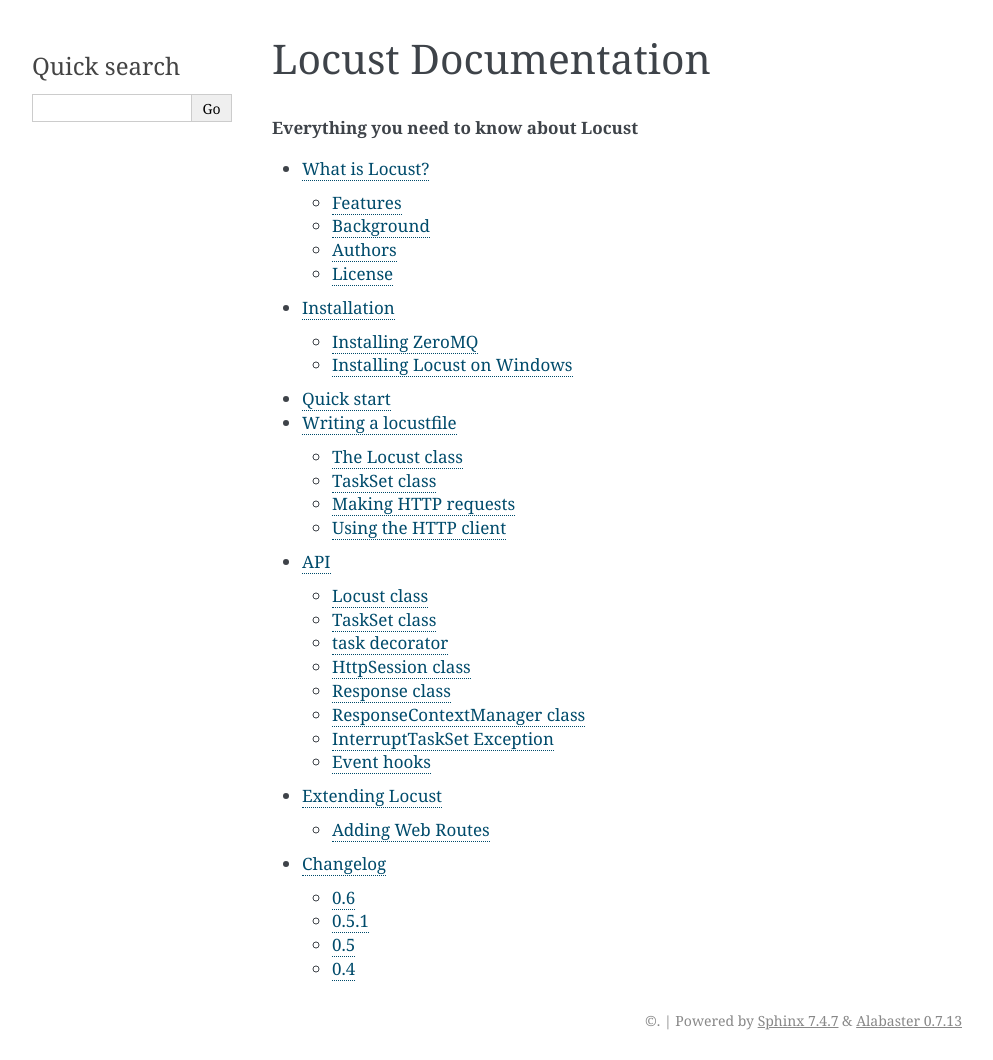
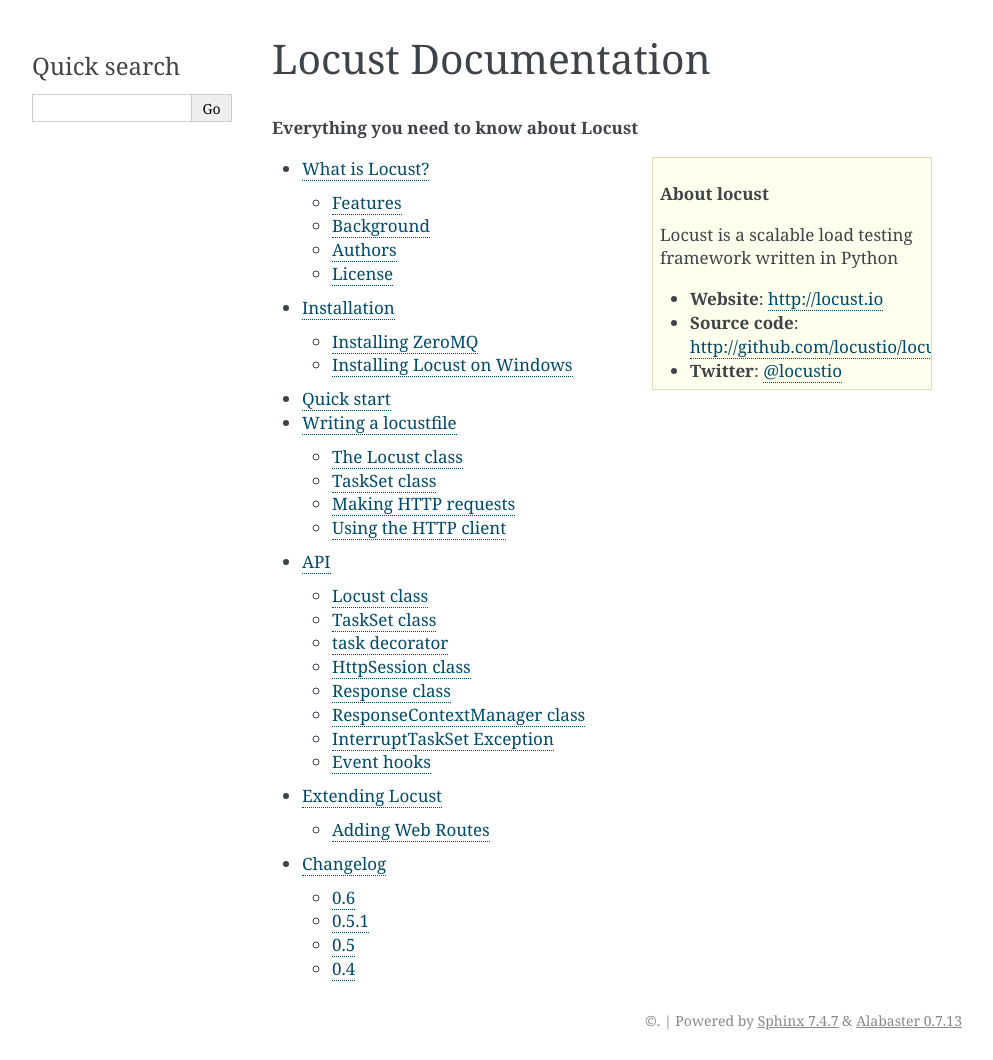
Before and after one commit to locustio/locust, a Sphinx documentation site: the page built from docs/index.rst, in a window 1280 px wide. Shown: the whole page, without its empty margins (148-1141 px from the left). Built offline with Sphinx 7.4.7, drawn with Linux system fonts in a browser that asks for light colours.

Commit message:
Added sidebar box with info, to the documentation's index page

```diff
--- a/docs/index.rst
+++ b/docs/index.rst
@@ -3,6 +3,14 @@
 =====================
 
 .. rubric:: Everything you need to know about Locust
+
+.. sidebar:: About locust
+
+    Locust is a scalable load testing framework written in Python
+
+    * **Website**: `http://locust.io <http://locust.io>`_
+    * **Source code**: `http://github.com/locustio/locust <http://github.com/locustio/locust>`_
+    * **Twitter**: `@locustio <http://twitter.com/locustio>`_
 
 
 .. toctree ::
```
